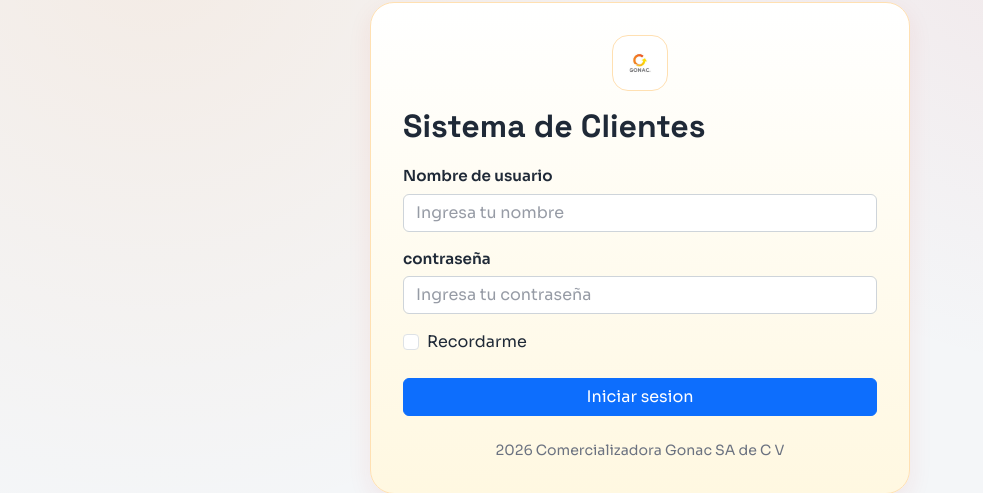
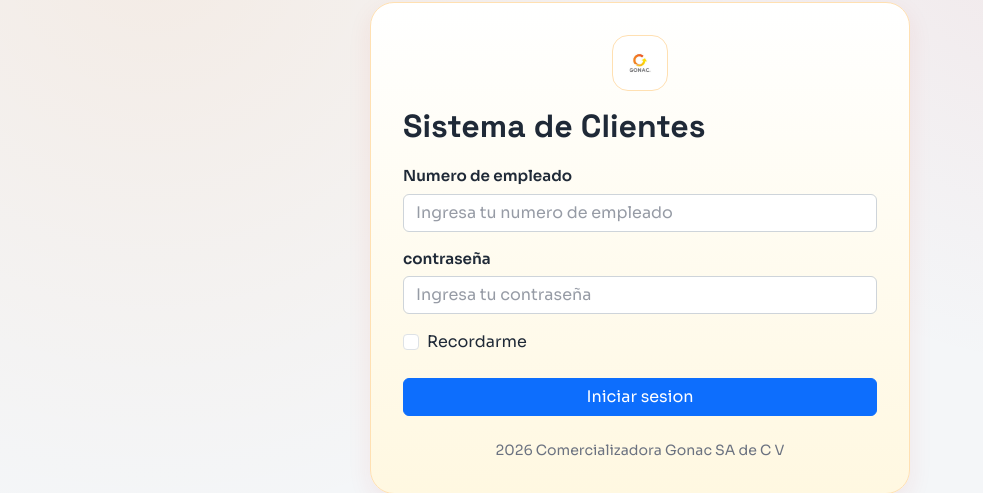
Before and after one commit to Starligth99/Corralon, a Django app: page / in a window 1280 px wide. Shown: the part 136-629 px from the top of the page, without its empty margins (0-983 px from the left). Run offline with Django 5.2, Linux system fonts and the light colour scheme; some libraries are stand-ins or nearby versions.

Commit message:
bugs resueltos pt6

```diff
--- a/vehiculos/templates/Vehiculos/login.html
+++ b/vehiculos/templates/Vehiculos/login.html
@@ -21,8 +21,8 @@
                 {% endif %}
 
                 <div class="mb-3">
-                    <label for="usuario" class="field-label">Nombre de usuario</label>
-                    <input type="text" class="form-control" id="usuario" name="usuario" placeholder="Ingresa tu nombre" required autocomplete="off" autocorrect="off" autocapitalize="none" spellcheck="false" inputmode="text">
+                    <label for="usuario" class="field-label">Numero de empleado</label>
+                    <input type="text" class="form-control" id="usuario" name="usuario" placeholder="Ingresa tu numero de empleado" required autocomplete="off" autocorrect="off" autocapitalize="none" spellcheck="false" inputmode="text">
                 </div>
 
                 <div class="mb-3">
```
